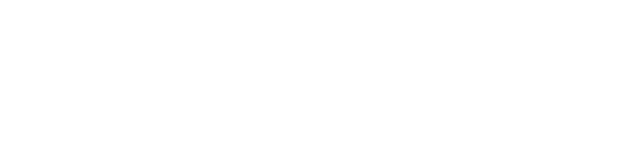
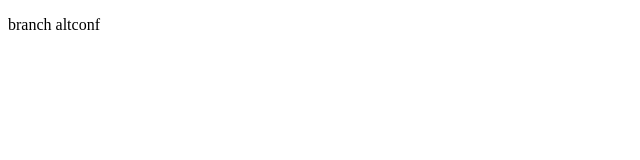
Before and after one commit to jesneves/hiring-coders-gama, a plain HTML site: page index.html in a window 1280 px wide. Shown: the whole page, without its empty margins (0-640 px from the left). Drawn offline with Linux system fonts and the light colour scheme.

Commit message:
atualização index.html branch altconfig

```diff
--- a/index.html
+++ b/index.html
@@ -8,5 +8,7 @@
 </head>
 <body>
 
+<p>branch altconf</p>
+
 </body>
 </html>
```
